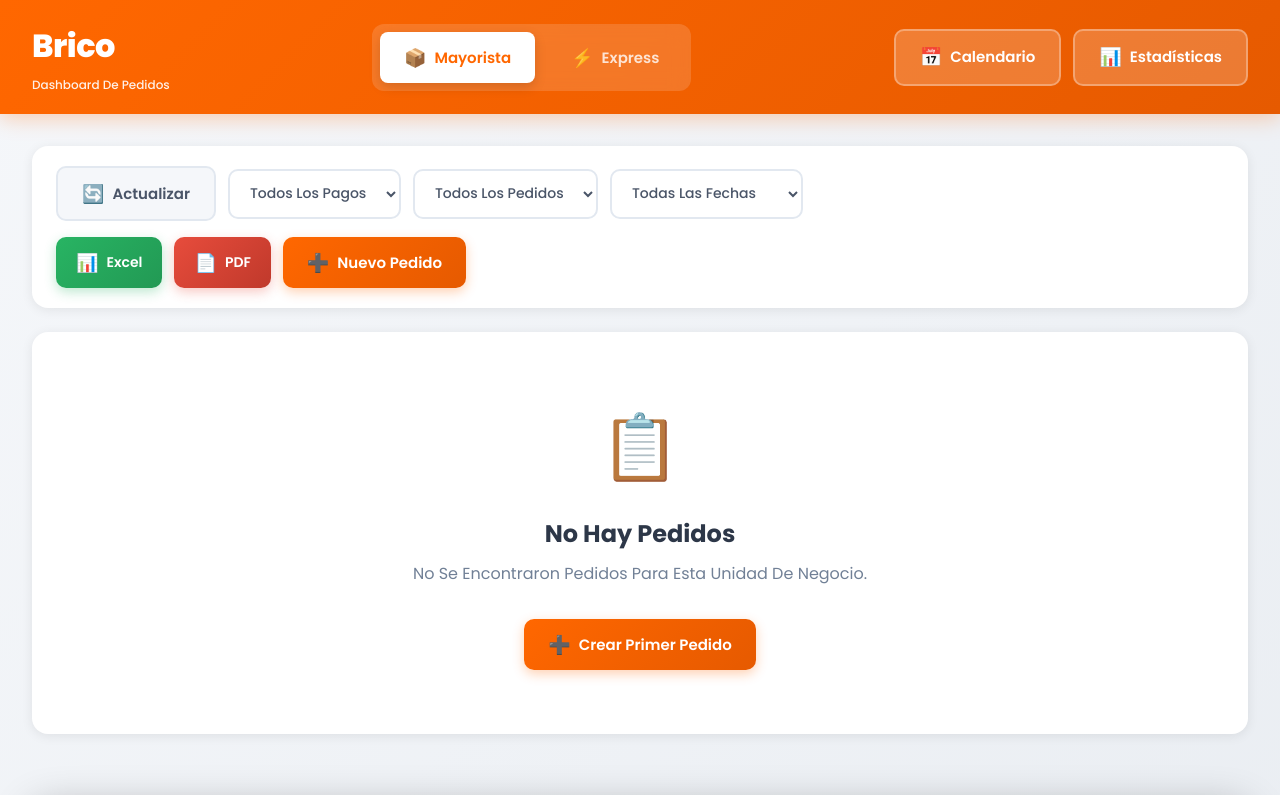
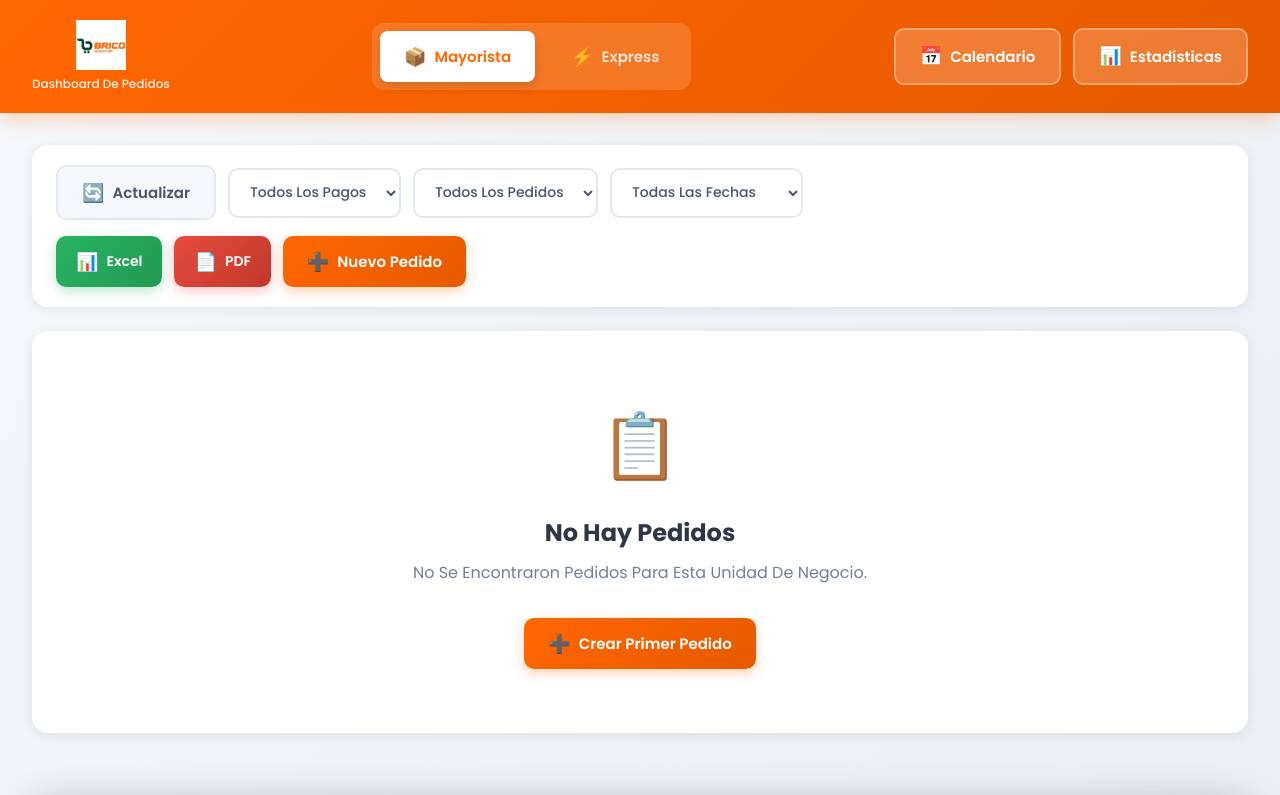
Before and after one commit to lucasmmg12/brico, a website: page index.html in a window 1280 px wide. Shown: the top 795 px of the page. Drawn offline with nearby package versions, Linux system fonts and the light colour scheme; no server answers.

Commit message:
style: Add Brico logo and aesthetic improvements
- Replaced text 'Brico' with logo image (public/logobrico.png)
- Added watermark logo in background with low opacity (0.03)
- Fixed 'Fecha' header color to match 'Monto' (primary color)
- Created styles-logo.css for logo-specific styles
- Logo displays at 50px height in header
- Background logo is centered and non-intrusive

```diff
--- a/index.html
+++ b/index.html
@@ -8,6 +8,7 @@
     <link rel="stylesheet" href="styles.css">
     <link rel="stylesheet" href="styles-v3.css">
     <link rel="stylesheet" href="styles-modern.css">
+    <link rel="stylesheet" href="styles-logo.css">
     <link rel="preconnect" href="https://fonts.googleapis.com">
     <link rel="preconnect" href="https://fonts.gstatic.com" crossorigin>
     <link href="https://fonts.googleapis.com/css2?family=Poppins:wght@300;400;500;600;700;800&display=swap"
@@ -24,7 +25,7 @@
     <header class="header-modern">
         <div class="header-container">
             <div class="logo-section-modern">
-                <div class="logo-modern">Brico</div>
+                <img src="public/logobrico.png" alt="Brico Logo" class="logo-image-modern">
                 <div class="logo-subtitle-modern">Dashboard de pedidos</div>
             </div>
 
--- /dev/null
+++ b/styles-logo.css
@@ -0,0 +1,32 @@
+/* === LOGO IMAGE === */
+.logo-image-modern {
+    height: 50px;
+    width: auto;
+    object-fit: contain;
+}
+
+/* === BACKGROUND LOGO === */
+body::before {
+    content: '';
+    position: fixed;
+    top: 50%;
+    left: 50%;
+    transform: translate(-50%, -50%);
+    width: 60%;
+    height: 60%;
+    background-image: url('public/logobrico.png');
+    background-repeat: no-repeat;
+    background-position: center;
+    background-size: contain;
+    opacity: 0.03;
+    z-index: 0;
+    pointer-events: none;
+}
+
+/* Asegurar que el contenido esté por encima del fondo */
+.header-modern,
+.main-container-modern,
+.footer-brico-modern {
+    position: relative;
+    z-index: 1;
+}
--- a/styles-v3.css
+++ b/styles-v3.css
@@ -94,7 +94,7 @@
 .col-fecha {
     width: 130px;
     font-size: 0.75rem;
-    color: var(--color-gray-600);
+    color: var(--color-primary);
 }
 
 .col-cliente {
@@ -109,7 +109,7 @@
 
 .col-cliente-dni {
     font-size: 0.75rem;
-    color: var(--color-gray-600);
+    color: var(--color-primary);
 }
 
 .col-telefono {
@@ -446,7 +446,7 @@
 
 .stat-card-label {
     font-size: 0.875rem;
-    color: var(--color-gray-600);
+    color: var(--color-primary);
     font-weight: 700;
     text-transform: uppercase;
     letter-spacing: 1px;
```
